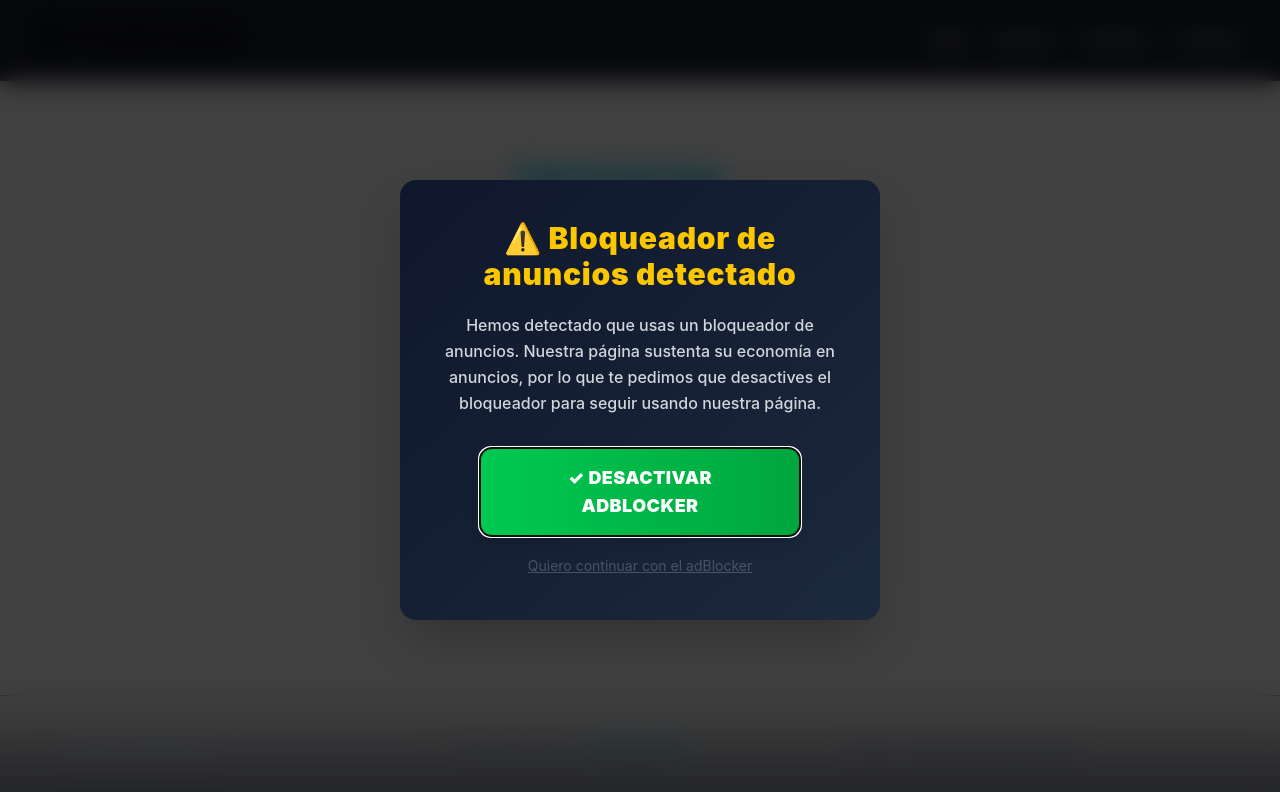
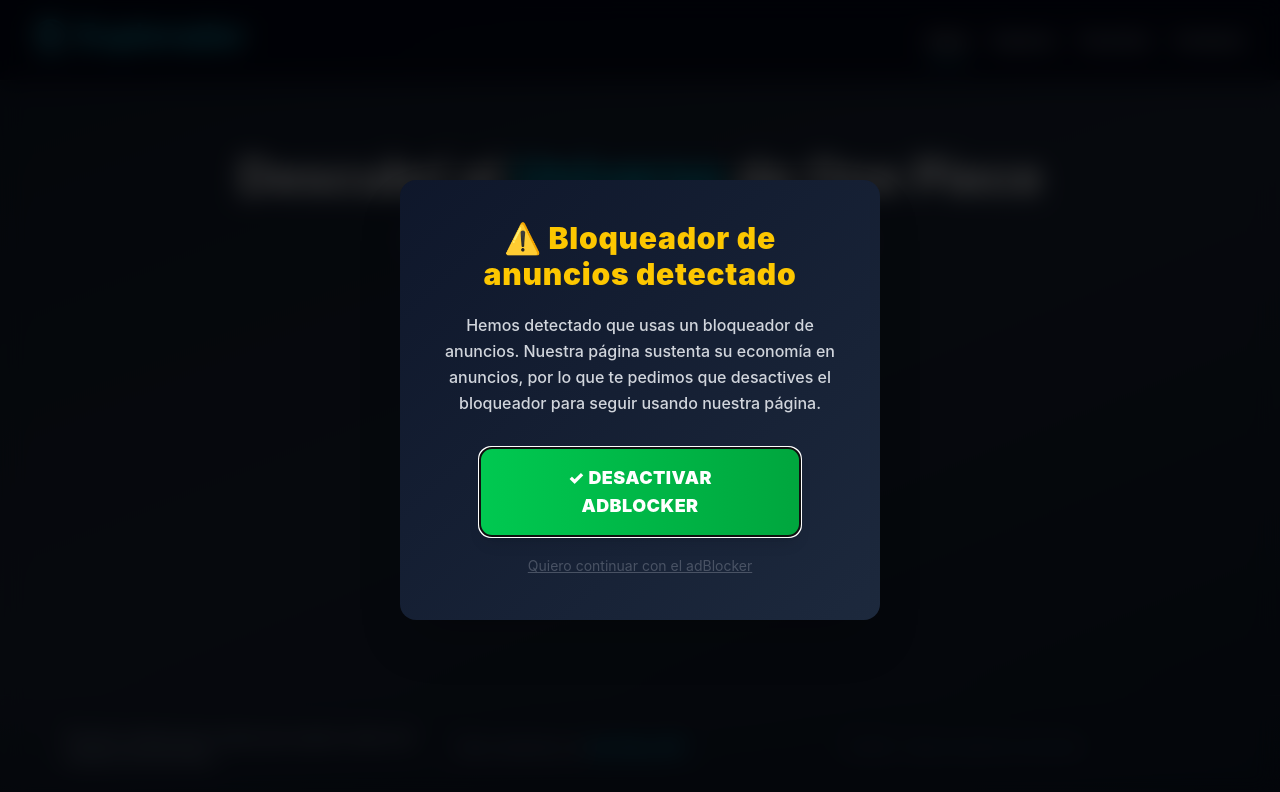
Before and after one commit to amyepes/proyecto-1-front, a React (Vite) app: page / in a window 1280 px wide. Shown: the top 792 px of the page. Built offline with nearby package versions, Linux system fonts and the light colour scheme.

Commit message:
intermedium changes style fixed

```diff
--- a/src/App.jsx
+++ b/src/App.jsx
@@ -12,10 +12,10 @@ import Detalle from './pages/Details'
 function App() {
 
   return (
-    <div className="flex flex-col min-h-screen bg-gradient-app">
+    <div className="flex flex-col min-h-screen bg-gradient-color">
       <Navbar />
 
-      <main className="flex-grow pt-4 sm:pt-6 lg:pt-8">
+      <main className="grow pt-4 sm:pt-6 lg:pt-8">
         <Routes>
           <Route path="/" element={<Inicio />} />
           <Route path="/Explorar" element={<Explorar />} />
--- a/src/index.css
+++ b/src/index.css
@@ -1,4 +1,11 @@
 @import "tailwindcss";
+
+@theme {
+--color-red-brand: #e94560;
+--color-blue-brand: #20c6de;
+--color-sub-text: #6e6e78;
+--background-image-gradient-color: linear-gradient(158deg, rgba(17, 26, 44, 1) 0%, rgba(27, 37, 55, 1) 50%, rgba(15, 24, 43, 1) 100%);
+}
 
 * {
   box-sizing: border-box;
--- a/src/pages/Start.jsx
+++ b/src/pages/Start.jsx
@@ -6,7 +6,7 @@ function Inicio() {
     return (
         <>
             <AdBlockerModal />
-            <section className='min-h-[42vh] bg-gradient-app pt-[5vh] text-center'>
+            <section className='min-h-[42vh] pt-[5vh] text-center'>
             <h1 className='text-4xl md:text-5xl font-bold mb-6 text-white'>Descubrí el <span className='text-cyan-400'>Universo</span> de One Piece</h1>
             <p className='px-[29vw] mx-[3%] text-lg text-slate-300 mb-8'>Explorá datos fascinantes de la One Piece API. Buscá, filtrá y guardá tus favoritos, bóludo.</p>
             <Link to="/Explorar">
```
